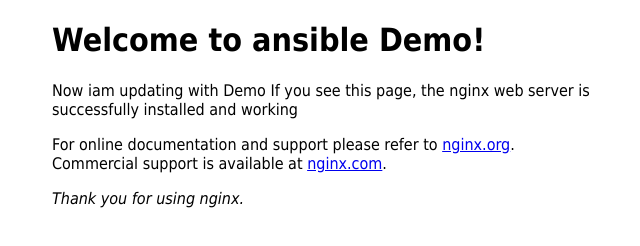
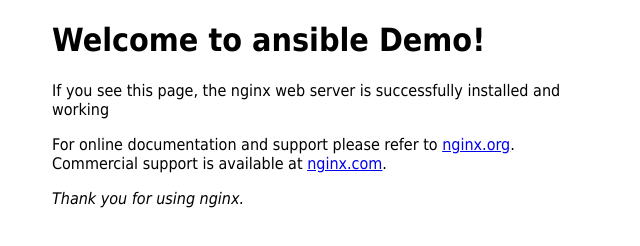
Before and after one commit to purushothamb11/ansibledemo, a plain HTML site: page index.html in a window 1280 px wide. Shown: the whole page, without its empty margins (308-948 px from the left). Drawn offline with Linux system fonts and the light colour scheme.

Commit message:
new update

```diff
--- a/index.html
+++ b/index.html
@@ -12,7 +12,7 @@
 </head>
 <body>
 <h1> Welcome to ansible Demo!</h1>
-<p>Now iam updating with Demo If you see this page, the nginx web server is successfully installed and
+<p> If you see this page, the nginx web server is successfully installed and
 working</p>
 
 <p>For online documentation and support please refer to
```
